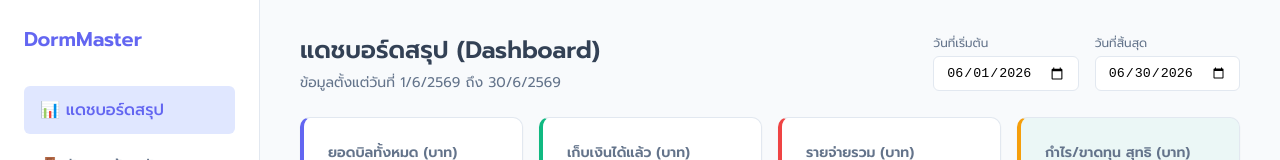
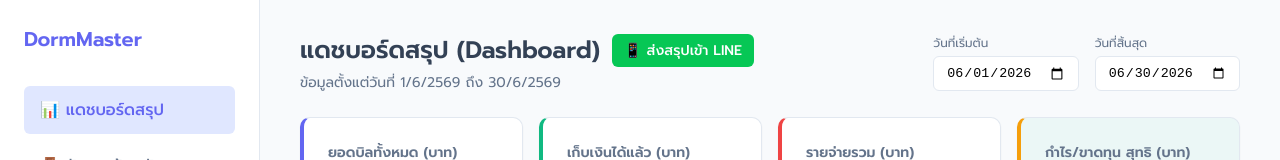
Before and after one commit to chanudom4686-arch/DA-APARTMENT, a Next.js app: page /dorms/1/dashboard in a window 1280 px wide. Shown: the top 160 px of the page. Built offline with nearby package versions, Linux system fonts and the light colour scheme; no server answers; the database is empty.

Commit message:
feat: Add LINE notification for billing and update global dashboard alerts

```diff
--- /dev/null
+++ b/src/app/api/notify-line/route.ts
@@ -0,0 +1,28 @@
+import { NextResponse } from 'next/server';
+import { sendLineNotification } from '@/lib/line';
+
+export async function POST(request: Request) {
+  try {
+    const { message } = await request.json();
+
+    if (!message) {
+      return NextResponse.json({ success: false, error: 'Message is required' }, { status: 400 });
+    }
+
+    const userId = process.env.TEST_LINE_USER_ID;
+    if (!userId) {
+      return NextResponse.json({ success: false, error: 'TEST_LINE_USER_ID is not configured' }, { status: 500 });
+    }
+
+    const success = await sendLineNotification(userId, message);
+
+    if (success) {
+      return NextResponse.json({ success: true });
+    } else {
+      return NextResponse.json({ success: false, error: 'Failed to send notification' }, { status: 500 });
+    }
+  } catch (error) {
+    console.error('Error in notify-line route:', error);
+    return NextResponse.json({ success: false, error: 'Internal Server Error' }, { status: 500 });
+  }
+}
--- a/src/app/dorms/[dormId]/dashboard/page.tsx
+++ b/src/app/dorms/[dormId]/dashboard/page.tsx
@@ -8,6 +8,7 @@ export default function Dashboard() {
   const dormId = params.dormId as string;
   const [rooms, setRooms] = useState<any[]>([]);
   const [loading, setLoading] = useState(true);
+  const [isSending, setIsSending] = useState(false);
 
   const [fromDate, setFromDate] = useState(() => {
     const d = new Date();
@@ -110,11 +111,82 @@ export default function Dashboard() {
     return diff <= 3 && diff >= 0;
   });
 
+  const sendLineSummary = async () => {
+    if (reports.unpaidInvoices.length === 0 && upcomingBillingRooms.length === 0) {
+      alert("ไม่มีข้อมูลที่จะส่งแจ้งเตือนครับ");
+      return;
+    }
+
+    setIsSending(true);
+    try {
+      let message = `📊 สรุปข้อมูลประจำวันหอพัก\n\n`;
+
+      message += `🔴 ห้องที่ค้างชำระ (${reports.unpaidInvoices.length} ห้อง):\n`;
+      if (reports.unpaidInvoices.length > 0) {
+        reports.unpaidInvoices.forEach(inv => {
+          message += `- ห้อง ${inv.room_id}: ${Number(inv.grand_total).toLocaleString()} บาท\n`;
+        });
+      } else {
+        message += `- ไม่มีห้องค้างชำระ\n`;
+      }
+
+      message += `\n⚠️ ห้องที่ใกล้ถึงรอบบิลใน 3 วัน (${upcomingBillingRooms.length} ห้อง):\n`;
+      if (upcomingBillingRooms.length > 0) {
+        upcomingBillingRooms.forEach(room => {
+          message += `- ห้อง ${room.id} (รอบวันที่ ${room.billing_cycle_date})\n`;
+        });
+      } else {
+        message += `- ไม่มีห้องที่ใกล้ถึงรอบบิล\n`;
+      }
+
+      message += `\nเช็คข้อมูลเพิ่มเติมได้ที่ระบบจัดการหอพัก`;
+
+      const res = await fetch('/api/notify-line', {
+        method: 'POST',
+        headers: { 'Content-Type': 'application/json' },
+        body: JSON.stringify({ message })
+      });
+
+      const data = await res.json();
+      if (data.success) {
+        alert('ส่งสรุปข้อมูลเข้า LINE สำเร็จ!');
+      } else {
+        alert('เกิดข้อผิดพลาด: ' + data.error);
+      }
+    } catch (error) {
+      console.error(error);
+      alert('ไม่สามารถส่งข้อมูลเข้า LINE ได้');
+    } finally {
+      setIsSending(false);
+    }
+  };
+
   return (
     <div>
       <div style={{ display: "flex", justifyContent: "space-between", alignItems: "center", marginBottom: "24px", flexWrap: "wrap", gap: "16px" }}>
         <div>
-          <h1 className="page-title" style={{ margin: 0 }}>แดชบอร์ดสรุป (Dashboard)</h1>
+          <div style={{ display: "flex", alignItems: "center", gap: "12px" }}>
+            <h1 className="page-title" style={{ margin: 0 }}>แดชบอร์ดสรุป (Dashboard)</h1>
+            <button
+              onClick={sendLineSummary}
+              disabled={isSending}
+              style={{
+                backgroundColor: isSending ? "#ccc" : "#06C755", // LINE Green color
+                color: "white",
+                border: "none",
+                borderRadius: "var(--radius-sm)",
+                padding: "6px 12px",
+                fontSize: "14px",
+                cursor: isSending ? "not-allowed" : "pointer",
+                display: "flex",
+                alignItems: "center",
+                gap: "6px",
+                fontWeight: 500
+              }}
+            >
+              {isSending ? "กำลังส่ง..." : "📱 ส่งสรุปเข้า LINE"}
+            </button>
+          </div>
           <p style={{ color: "var(--text-secondary)", fontSize: "14px", marginTop: "4px" }}>
             ข้อมูลตั้งแต่วันที่ {new Date(fromDate).toLocaleDateString('th-TH')} ถึง {new Date(toDate).toLocaleDateString('th-TH')}
           </p>
--- /dev/null
+++ b/src/lib/line.ts
@@ -0,0 +1,39 @@
+export async function sendLineNotification(userId: string, message: string) {
+  const channelAccessToken = process.env.LINE_CHANNEL_ACCESS_TOKEN;
+
+  if (!channelAccessToken) {
+    console.error("Missing LINE_CHANNEL_ACCESS_TOKEN");
+    return false;
+  }
+
+  try {
+    const response = await fetch("https://api.line.me/v2/bot/message/push", {
+      method: "POST",
+      headers: {
+        "Content-Type": "application/json",
+        Authorization: `Bearer ${channelAccessToken}`,
+      },
+      body: JSON.stringify({
+        to: userId,
+        messages: [
+          {
+            type: "text",
+            text: message,
+          },
+        ],
+      }),
+    });
+
+    if (!response.ok) {
+      const errorData = await response.json();
+      console.error("LINE API Error:", errorData);
+      return false;
+    }
+
+    console.log("ส่งแจ้งเตือน LINE สำเร็จ:", message);
+    return true;
+  } catch (error) {
+    console.error("Failed to send LINE message:", error);
+    return false;
+  }
+}
```
Also changed, not shown: src/app/page.tsx (+49 -8 lines).
